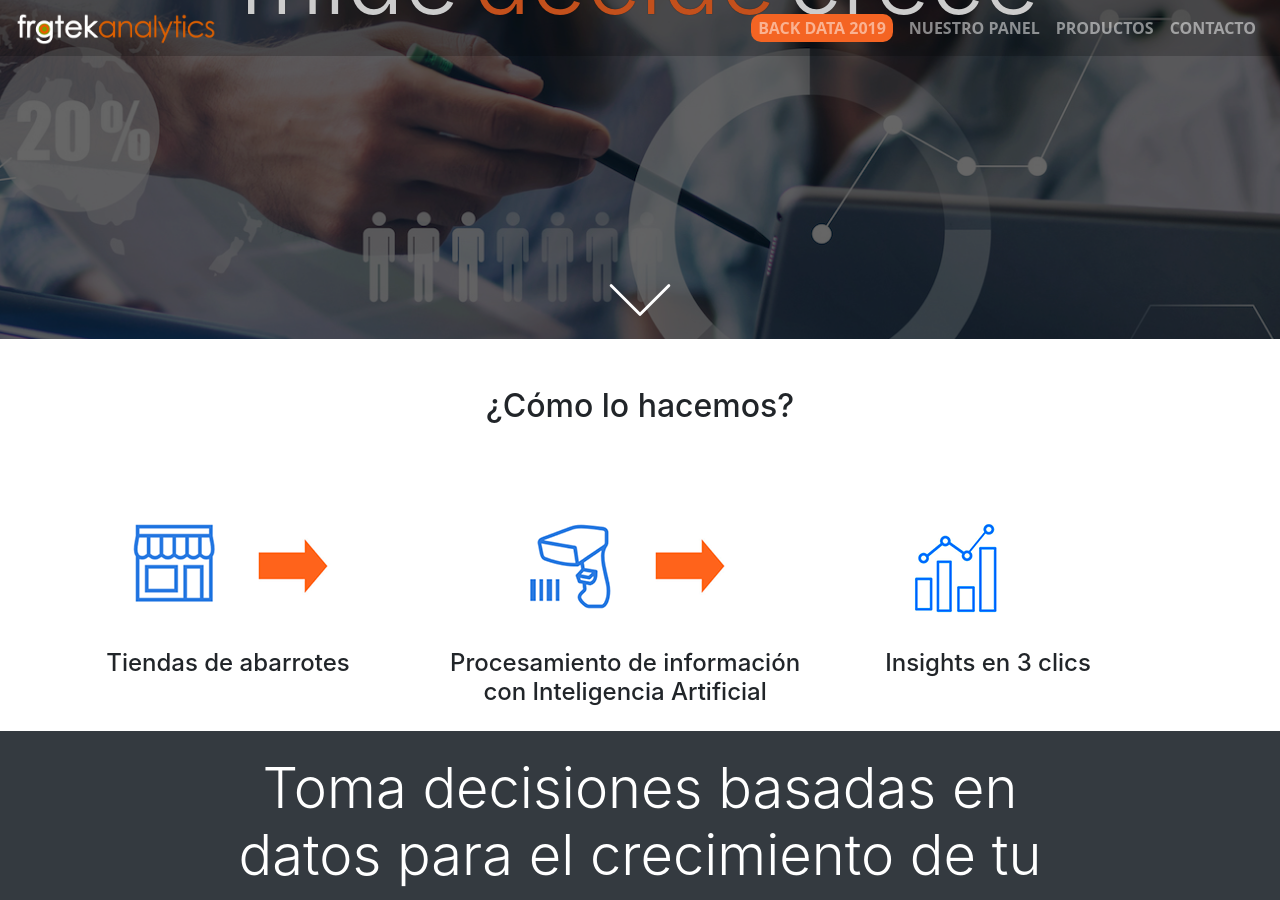
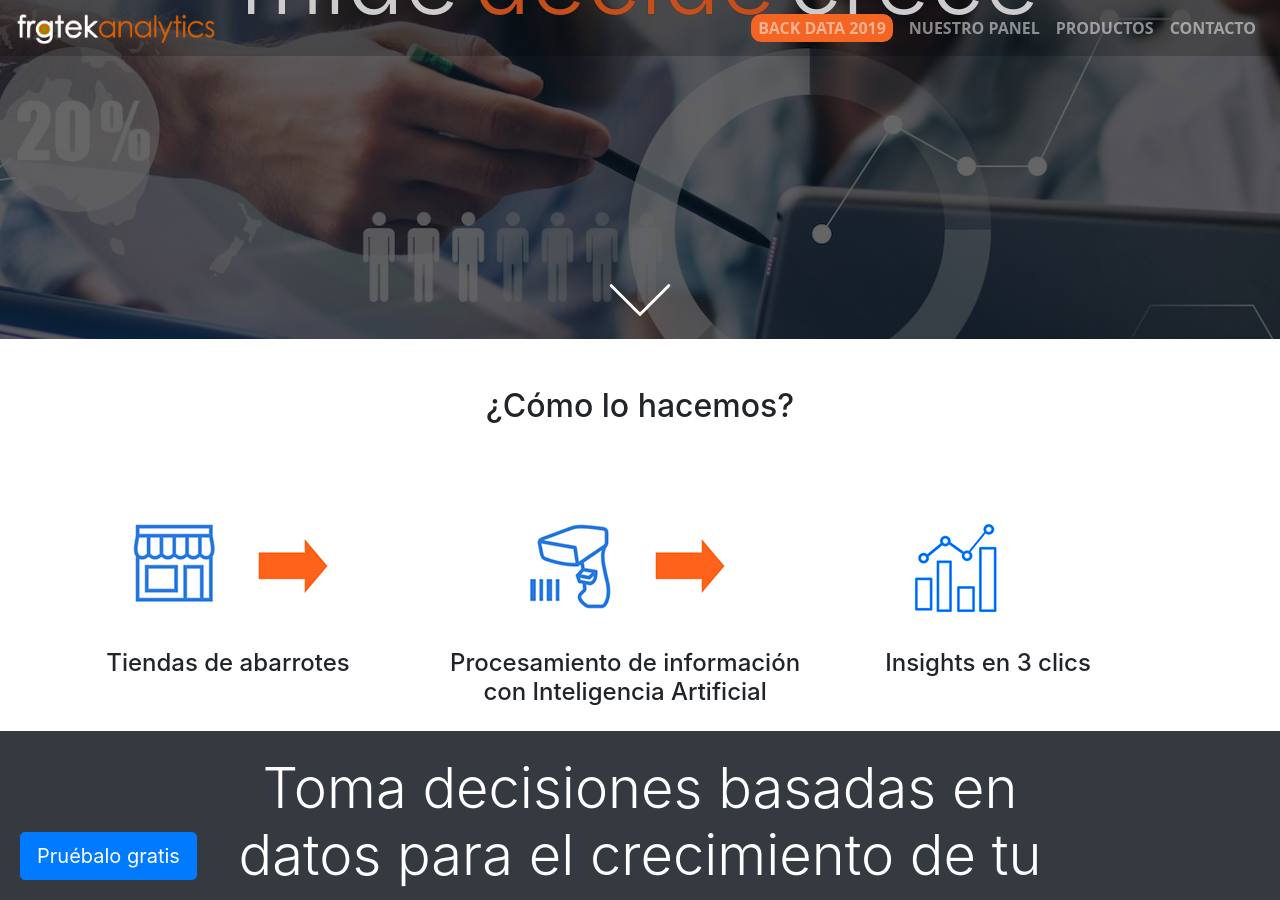
Before and after one commit to Frogtek/frogtek.github.io, a Jekyll site: the page built from analytics.md, in a window 1280 px wide and 900 px high, scrolled down 572 px. Built offline with Jekyll 4.4.1, drawn with Linux system fonts in a browser that asks for light colours.

Commit message:
Add "Pruébalo" floating button to analytics main page

```diff
--- a/_layouts/analytics.html
+++ b/_layouts/analytics.html
@@ -19,6 +19,11 @@
 {% include analytics-footer.html %}
 
 {% include common-scripts.html %}
+<div class="card-body floating-btn" >
+    <a href="{{ site.analytics_form_url }}" class="btn btn-lg btn-primary">
+        Pruébalo gratis
+    </a>
+</div>
 <script src="{{site.baseurl}}/assets/vendor/jarallax-1.10.4/jarallax.min.js"></script>
 <script src="{{site.baseurl}}/assets/vendor/jarallax-1.10.4/jarallax-element.min.js"></script>
 <script src="{{site.baseurl}}/assets/vendor/aos-2.3.3/aos.js"></script>
--- a/_sass/frogtek-theme.scss
+++ b/_sass/frogtek-theme.scss
@@ -449,6 +449,12 @@ footer {
   padding: 3px 7px;
 }
 
+.floating-btn {
+  bottom: 0;
+  left: 0;
+  position: fixed;
+}
+
 
 
 // IE fixes
```
